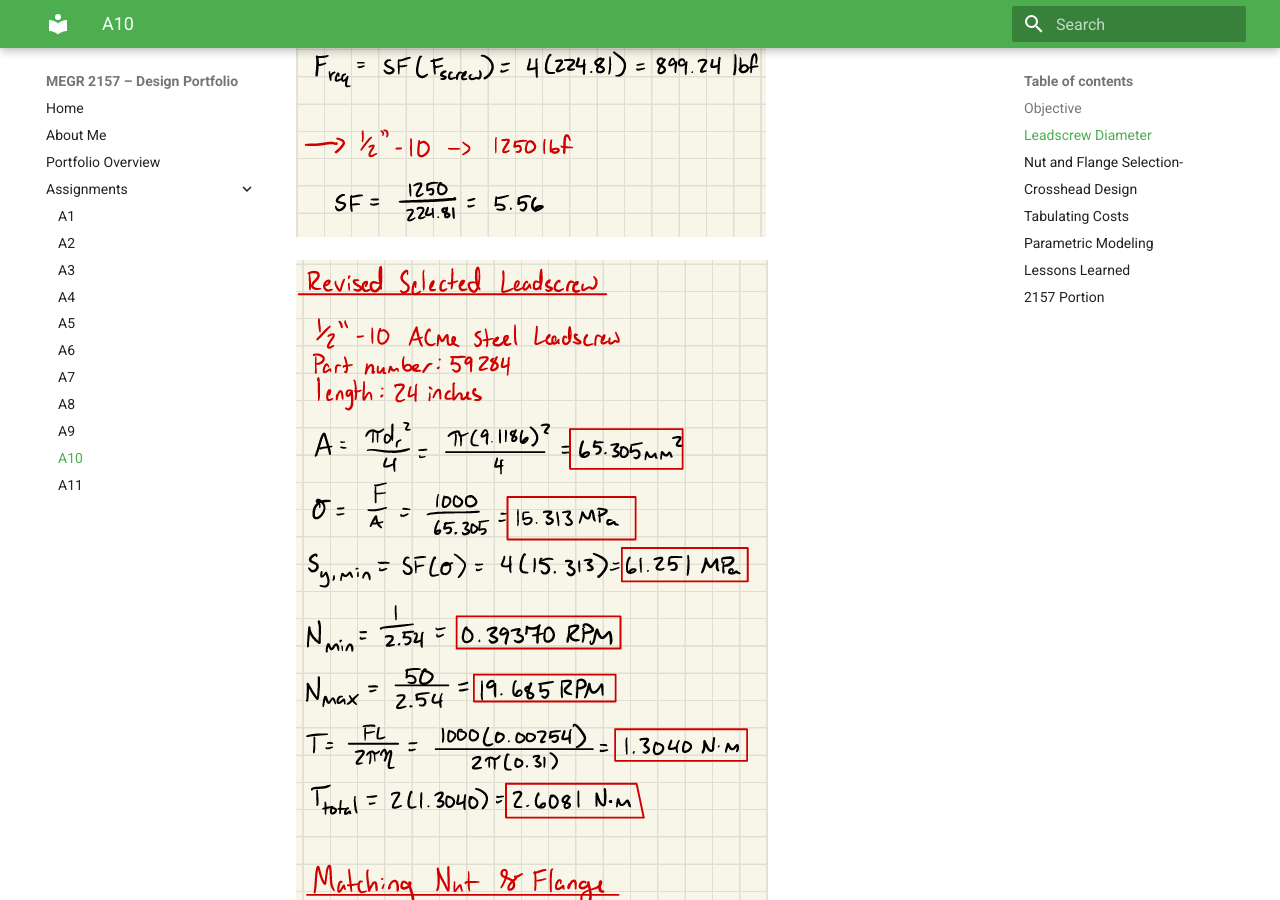
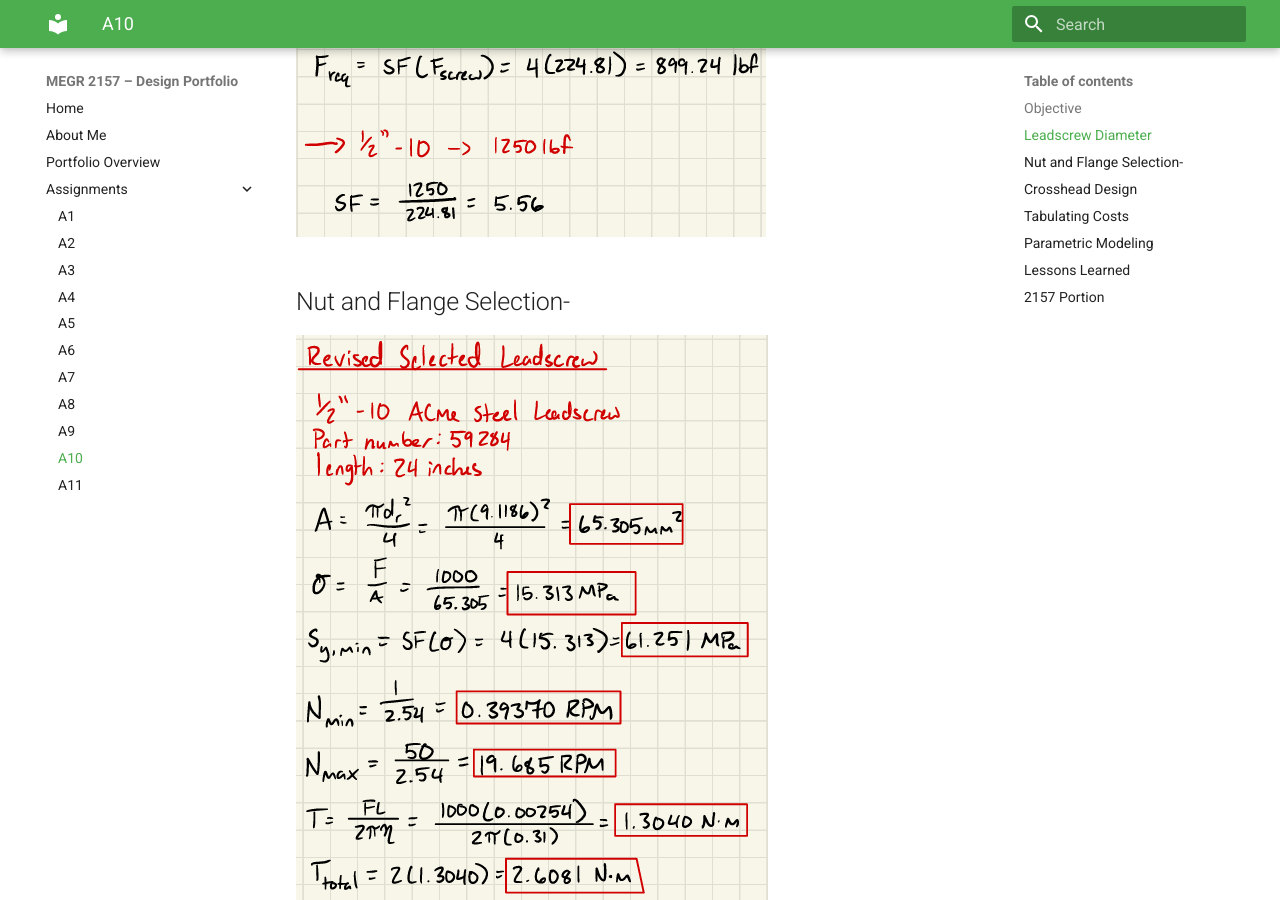
Before and after one commit to Taylor-Rockefeller-Portfolio/megr2157-portfolio, an MkDocs documentation site: the page built from docs/assignments/A10/index.md, in a window 1280 px wide and 900 px high, scrolled down 5817 px. Built offline with MkDocs 1.6.1 and Material for MkDocs 9.7.7, drawn with Linux system fonts in a browser that asks for light colours.

```diff
--- a/docs/assignments/A10/index.md
+++ b/docs/assignments/A10/index.md
@@ -59,10 +59,11 @@ Leadscrew Selection-
 ![](updated_leadscrew(1).png)
 
 
+
+## Nut and Flange Selection-
+
 ![](updated_leadscrew(2).png)
 
-
-## Nut and Flange Selection-
 
 ## Crosshead Design
 
```
